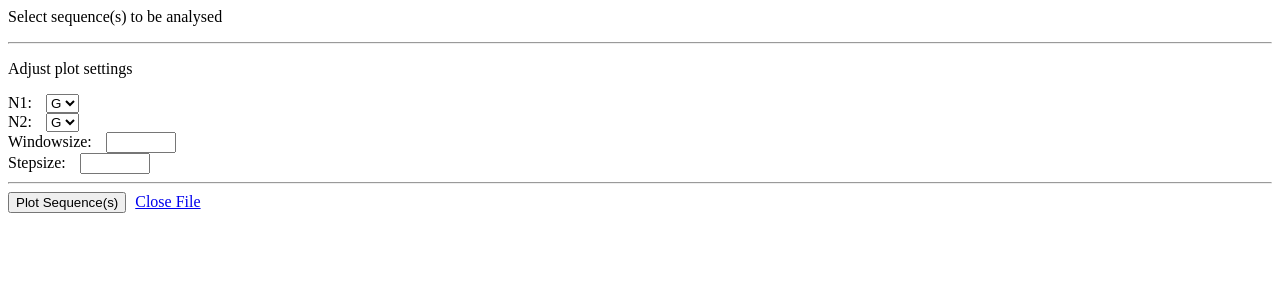
After one commit to hanneskramml/GenSkew, a Flask app: template genskew/web/templates/tab_settings.html in a window 1280 px wide. The commit adds this page. Shown: the top 300 px of the page. Run offline with Flask 2, Linux system fonts and the light colour scheme; the template is opened without the code that fills it, so the values that code supplies are empty; some libraries are stand-ins or nearby versions.

Commit message:
Implemented UI for seq/plot settings

```diff
--- a/genskew/config.py
+++ b/genskew/config.py
@@ -6,6 +6,8 @@ base_dir = os.path.abspath(os.path.dirname(__file__))
 class Config(object):
     DEFAULT_WINDOWSIZE = 1000
     DEFAULT_STEPSIZE = 1000
+    DEFAULT_N1 = 'G'
+    DEFAULT_N2 = 'C'
 
     ### genskew.web configuration ###
     SECRET_KEY = os.environ.get('SECRET_KEY')
--- a/genskew/input.py
+++ b/genskew/input.py
@@ -10,6 +10,7 @@ class SeqLoader:
             self.id = id
             self.name = None
             self.desc = None
+            self.enabled = True
             self.len = 0
             self.alphabet = None
             self.data = ''
--- a/genskew/lib.py
+++ b/genskew/lib.py
@@ -7,7 +7,9 @@ from genskew.config import Config
 class GenSkew:
 
     @staticmethod
-    def plot(seqfile, n1='G', n2='C', window=Config.DEFAULT_WINDOWSIZE, step=Config.DEFAULT_STEPSIZE, output='plot.png'):
+    def plot(seqfile, n1=Config.DEFAULT_N1, n2=Config.DEFAULT_N2, window=Config.DEFAULT_WINDOWSIZE,
+             step=Config.DEFAULT_STEPSIZE, output='plot.png'):
+
         skew_data = {}
         for seq in SeqLoader.parse(seqfile):
             skew_data[seq.id] = compute_skew_data(seq.data, n1, n2, window, step)
--- a/genskew/web/templates/base.html
+++ b/genskew/web/templates/base.html
@@ -36,7 +36,7 @@
                     {{ render_field(newTabForm.title) }}
                     <hr class="small" style="margin-top:20px">
                     <div class="d-flex justify-content-end">
-                        <input class="btn btn-primary" id="submit-btn" name="submit" type="submit" value="Submit">
+                        {{ render_field(newTabForm.submit, button_map={'submit': 'primary'}) }}
                         <button type="button" class="btn btn-default" data-dismiss="modal" style="margin-left:5px">Close</button>
                     </div>
                 </form>
--- /dev/null
+++ b/genskew/web/templates/tab_settings.html
@@ -0,0 +1,47 @@
+<form method="post" role="form">
+    <div class="form-group required">
+        <p>Select sequence(s) to be analysed</p>
+        {% for seq in tab.sequences.values() %}
+            <div class="form-group custom-control custom-checkbox">
+                <input type="checkbox" class="custom-control-input" id="input-{{ seq.id }}" aria-describedby="desc-{{ seq.id }}" name="{{ seq.id }}" {% if seq.enabled %}checked{% endif %}>
+                <label class="custom-control-label" for="input-{{ seq.id }}">{{ seq.name }}</label>
+                <small id="desc-{{ seq.id }}" class="form-text text-muted">{{ seq.desc }}</small>
+            </div>
+        {% endfor %}
+    </div>
+    <hr class="small">
+    <p>Adjust plot settings</p>
+    <div class="d-flex justify-content-between align-items-center">
+        <div class="form-group form-inline">
+            <label for="n1" style="margin-right: 10px">N1: </label>
+            <select id="n1" name="n1" class="custom-select custom-select-sm">
+                <option {% if tab.settings.n1 == 'G' %}selected{% endif %}>G</option>
+                <option {% if tab.settings.n1 == 'C' %}selected{% endif %}>C</option>
+                <option {% if tab.settings.n1 == 'A' %}selected{% endif %}>A</option>
+                <option {% if tab.settings.n1 == 'T' %}selected{% endif %}>T</option>
+            </select>
+        </div>
+        <div class="form-group form-inline">
+            <label for="n2" style="margin-right: 10px">N2: </label>
+            <select id="n2" name="n2" class="custom-select custom-select-sm">
+                <option {% if tab.settings.n2 == 'G' %}selected{% endif %}>G</option>
+                <option {% if tab.settings.n2 == 'C' %}selected{% endif %}>C</option>
+                <option {% if tab.settings.n2 == 'A' %}selected{% endif %}>A</option>
+                <option {% if tab.settings.n2 == 'T' %}selected{% endif %}>T</option>
+            </select>
+        </div>
+        <div class="form-group form-inline">
+            <label for="windowsize" style="margin-right: 10px">Windowsize: </label>
+            <input type="text" class="form-control form-control-sm" id="windowsize" name="windowsize" placeholder="{{ tab.settings.windowsize }}" style="width:70px">
+        </div>
+        <div class="form-group form-inline">
+            <label for="stepsize" style="margin-right: 10px">Stepsize: </label>
+            <input type="text" class="form-control form-control-sm" id="stepsize" name="stepsize" placeholder="{{ tab.settings.stepsize }}" style="width:70px">
+        </div>
+    </div>
+    <hr class="small">
+    <div class="form-group d-flex justify-content-end">
+        <input class="btn btn-primary" id="submit" name="submit" type="submit" value="Plot Sequence(s)">
+        <a class="btn btn-warning" role="button" href="{{ url_for('delete_tab', id=tab.id) }}" style="margin-left:5px">Close File</a>
+    </div>
+</form>
```
Also changed, not shown: genskew/web/controller.py (+26 -5 lines), genskew/web/model.py (+11 -4 lines), genskew/web/templates/tab.html (+32 -4 lines).
